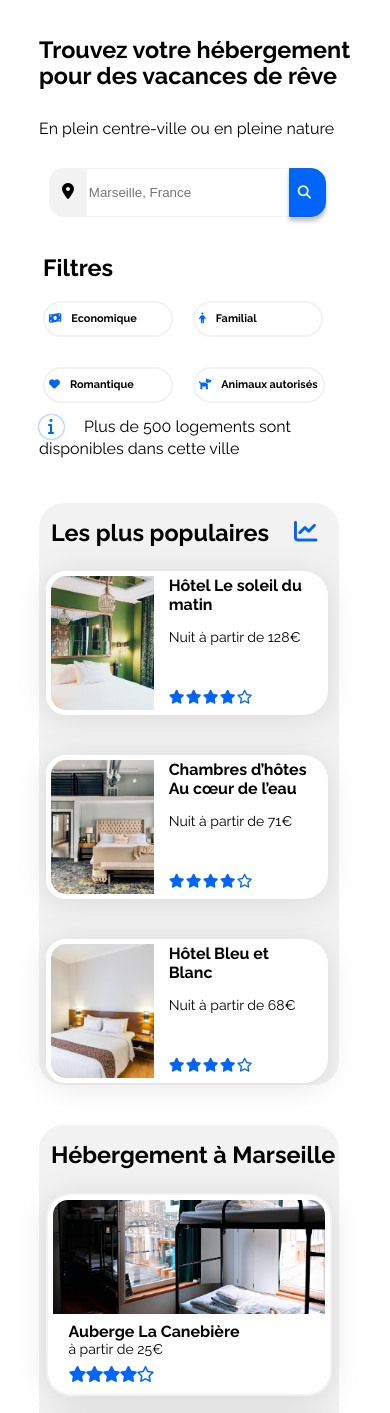
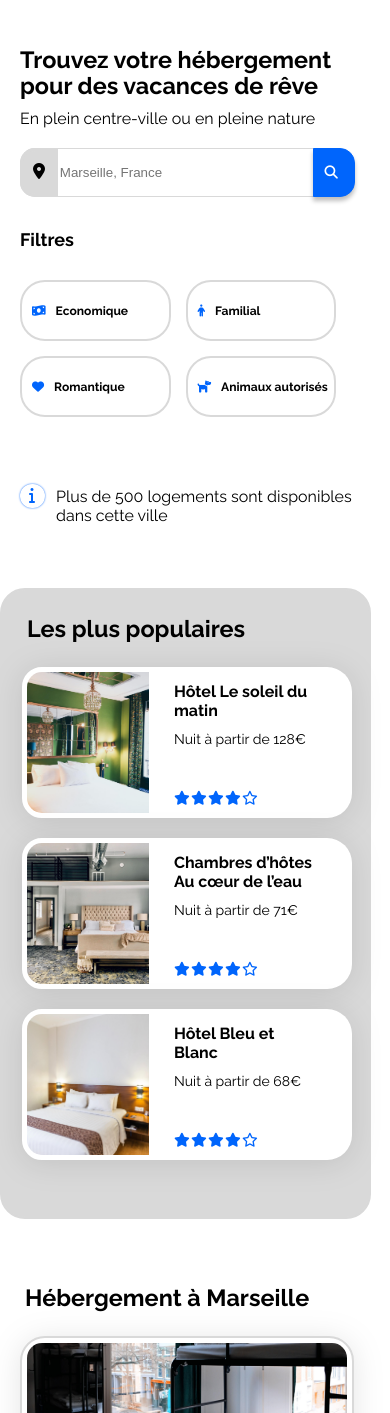
Before and after one commit to Nightishes/Projet-2-Booki, a plain HTML site: page index.html in a window 390 px wide. Shown: the part 123-1536 px from the top of the page. Drawn offline with Linux system fonts and the light colour scheme.

Commit message:
Add files via upload

```diff
--- a/index.html
+++ b/index.html
@@ -20,11 +20,10 @@
         </nav>
     </header>
     <main>
-        <section>
+        <section class="preambule">
             <div class="introduction"> <!--Barre de recherche et texte-->
-                <h2>Trouvez votre hébergement pour des vacances de rêve</h2> <!--Un seul H1-->
-                <p>En plein centre-ville ou en pleine nature</p> <!--restructurer les Hx -->
-                    <!--Form à entourer-->
+                <h2>Trouvez votre hébergement pour des vacances de rêve</h2>
+                <p>En plein centre-ville ou en pleine nature</p>
                     <form>
                         <label for="site-search"><i class="fa-solid fa-location-dot"></i></label>
                         <input type="search" id="site-search" name="q" placeholder="Marseille, France">
@@ -41,7 +40,10 @@
                     </div>
 
             </div>
-            <p><i class="fa-solid fa-info"></i>Plus de 500 logements sont disponibles dans cette ville</p>
+            <div class="logement-annonce">
+                <i class="fa-solid fa-info"></i>
+                <p>Plus de 500 logements sont disponibles dans cette ville</p>
+            </div>
         </section>
         <section id="cadre-hebergement" class="regroupement-offre">
             <div class="carre-offre-marseille"> <!--Carre uniquement Marseille + transformer section/aside?-->
--- a/style.css
+++ b/style.css
@@ -29,18 +29,7 @@ footer, header, hgroup, menu, nav, section {
 ol, ul {
 	list-style: none;
 }
-blockquote, q {
-	quotes: none;
-}
-blockquote:before, blockquote:after,
-q:before, q:after {
-	content: '';
-	content: none;
-}
-table {
-	border-collapse: collapse;
-	border-spacing: 0;
-}
+
 
 /* début CSS :introduction et mise en page générale*/
 body,
@@ -57,9 +46,8 @@ body{
     background-color: white;
     padding: 44px 50px 0px 50px;
     line-height: 1;
-    width:80%;
-        margin-left:auto;
-        margin-right:auto;
+    margin-left:auto;
+    margin-right:auto;
 }
 
 .offre-image-marseille,
@@ -68,10 +56,6 @@ body{
     object-fit: cover;
     max-width: 100%;
     box-sizing: border-box;
-}
-
-figure{
-    display: block;
 }
 
 nav > a{
@@ -100,22 +84,22 @@ h2{
     line-height: 26px;
 }
 
-h2,p{
+h2,
+p{
     padding: 30px 0px 10px 0px;
 }
 
 h3{
     font-size: 16px;
     line-height: 19px;
-    font-weight: 700;
 }
 
 .filtres-recherche p{
     font-size: 17px;
     line-height: 20px;
-    border: 2px solid #F2F2F2;
+    border: 2px solid #D9D9D9;
     border-radius: 25px;
-    padding: 10px;
+    padding: 7px 20px 6px 20px;
     font-weight: 700;
 }
 
@@ -126,27 +110,49 @@ h3{
 }
 
 .offre-marseille figcaption,
+.offre-populaire figcaption,
+p,
+li{
+    font-weight: 400;
+}
+
+.offre-marseille figcaption,
 .offre-populaire figcaption{
     font-size: 14px;
     line-height: 16px;
-    font-weight: 400;
 }
 
 p,
 li{
-    font-weight: 400;
     font-size: 16px;
     line-height: 19px;
 }
 
+p{
+    display: inline;
+}
+
+.regroupement-offre p{
+    display: block;
+}
+
 li{
-    padding-top: 20px;
+    padding-top: 12px;
+    height: 30px;
 }
 
 figcaption{
-    margin-left: 15px;
     margin-bottom: 10px;
+    padding: 5px 0 0 0;
 }
+
+span,
+.filtres-recherche h2,
+footer h2{
+    font-size: 18px;
+    line-height: 21px;
+}
+
 /*fin propriétés générales; début introduction*/
 
 .logo{
@@ -175,8 +181,8 @@ button{
 
 label{
     border-radius: 15px 0px 0px 15px;
-    border: 3px solid #F2F2F2;
-    background-color: #F2F2F2;
+    border: 3px solid #D9D9D9;
+    background-color: #D9D9D9;
     width: 50px;
     padding: 11px 5px 13px 10px;
 }
@@ -187,7 +193,7 @@ label{
 
 input{
     width: 282px;
-    border: 1px solid #F2F2F2;
+    border: 1px solid #D9D9D9;
     margin: -10px;
 }
 
@@ -203,11 +209,11 @@ button{
 }
 
 button > span{
-    font-size: 18px;
     line-height: 21px;
     letter-spacing: 0em;
     text-align: center;
     color: white;
+    margin-left: 10px;
 }
 
 .fa-magnifying-glass{
@@ -222,6 +228,7 @@ button > span{
     justify-content:flex-start;
     margin: auto;
     gap: 30px;
+    padding-bottom: 40px;
 }
 
 .filtres-recherche h2{
@@ -232,7 +239,7 @@ button > span{
 .filtre-recherche-bordure{
     display: flex;
     flex-direction: row;
-    gap: 40px;
+    gap: 36px;
 }
 
 .fa-info{
@@ -252,15 +259,16 @@ button > span{
     justify-content:flex-start;
     gap: 40px;
     padding-bottom: 40px;
+    padding-top: 8px;
 }
 
 .regroupement-offre h2,
 .regroupement-offre span{
-    margin-left: 36px;
+    margin-left: 40px;
 }
 
 .regroupement-offre h2{
-    padding: 42px 0 23px 0;
+    padding: 42px 20px 0px 0;
 }
 
 .regroupement-offre span{
@@ -269,12 +277,8 @@ button > span{
     display: inline-block;
 }
 
-.regroupement-offre figcaption{
-    padding: 10px 0 0 0;
-}
-
 .carre-offre-populaire h2{
-    margin-left: 12px; /* décalé car priorité cascading*/
+    margin-left: 32px; /* décalé car priorité cascading*/
 }
 
 .carre-offre-flex h2,
@@ -298,11 +302,7 @@ button > span{
 }
 
 .fa-chart-line{
-    float: right;
-}
-
-.regroupement-offre i{
-    padding-right: 30px;
+    margin-left: 21%;
 }
 
 .offre-marseille i,
@@ -320,10 +320,10 @@ button > span{
 
 .carre-offre-marseille,
 .carre-offre-populaire{
-    border: 2px solid #F2F2F2;
+    border: 2px solid #D9D9D9;
     border-radius: 25px;
-    background: #F2F2F2;
-    min-height: 701px;
+    background: #D9D9D9;
+    height: 650px;
 }
 
 .carre-offre-flex,
@@ -331,24 +331,27 @@ button > span{
     display: flex;
     flex-direction: row;
     flex-wrap: wrap;
-    justify-content: space-evenly;
+    justify-content: space-around;
+    padding: 0px 20px 0px 20px;
 }
 
 .carre-offre-flex-bis{
     flex-direction: column;
-    gap: 20px;
 }
 
 .fa-star{
     width:12px;
     height:12px;
+}
+
+.offre-populaire .fa-star{
     padding: 20px 0 0 0;
 }
 
 .offre-marseille,
 .offre-populaire{
     filter: drop-shadow(0px 3px 15px rgba(0, 0, 0, 0.1));
-    border: 2px solid #F2F2F2;
+    border: 2px solid #D9D9D9;
     border-radius: 25px;
     background: white;
     margin-top: 20px;
@@ -376,7 +379,7 @@ button > span{
 }
 
 .offre-image-populaire{
-    height: 144px;
+    height: 151px;
     width: 40%;
     align-self: flex-start;
     border: 5px solid #FFFFFF;
@@ -397,7 +400,7 @@ button > span{
     bottom: 0;
     margin: 0;
 }
-/*Fin regroupement offre, début activité Marseilleµ*/
+/*Fin regroupement offre, début activité Marseille (Les plus populaires)*/
 
 .activite-flex{
     display: flex;
@@ -406,6 +409,7 @@ button > span{
     justify-content: flex-start;
     gap: 40px;
     margin-bottom: 40px;
+    padding-top: 18px;
 }
 
 figure.activite-cadre,
@@ -416,8 +420,7 @@ figcaption.activite-cadre{
 .activite-cadre{
     height: 388px;
     width: 302px;
-    background-size: cover;
-    border-radius: 20px;
+    border-radius: 20px 20px 0px 0px;
 }
 
 figure.activite-flex{
@@ -431,17 +434,17 @@ figure.activite-flex{
     border-radius: 0px 0px 20px 20px;
     border: 1px solid white;
     filter: drop-shadow(0px 3px 15px rgba(0, 0, 0, 0.1));
-    padding-top: 10px;
+    padding: 20px 0 0 15px;
 }
 
 /*fin activité Marseille, début Footer*/
 
 footer{
     display: flex;
-    background: #F2F2F2;
-    border: 2px solid #F2F2F2;
+    background: #D9D9D9;
+    border: 2px solid #D9D9D9;
     align-items: flex-start;
-    padding: 30px 0px 30px 0px;
+    padding: 30px 41px 30px 0px;
     justify-content: space-around;
     height: 225px;
 }
@@ -450,7 +453,7 @@ footer div{
     width: 25%;
 }
 
-@media all and (min-width: 992px) and (max-width:1200px){
+@media all and (min-width: 992px) and (max-width:1330px){
 
     .filtre-recherche-bordure {
         display: flex;
@@ -459,16 +462,7 @@ footer div{
     }
 
     .filtres-recherche p {
-        padding: 2px 5px 2px 5px;
-    }
-
-
-    .filtres-recherche h2 {
-        margin-top: 0px;
-    }
-
-    .fa-chart-line {
-         float: none;
+        font-size: 1.7vmin;
     }
 
     .offre-marseille h3{
@@ -480,27 +474,39 @@ footer div{
         padding: 0;
     }
 
-    .carre-offre-populaire{
-        min-height: 727px;
-    }
     .offre-populaire h3 {
         margin-top: 5px;
+    }
+
+    .fa-chart-line{
+        margin-left: 5%;
+    }
+
+    .carre-offre-flex-bis p,
+    .carre-offre-flex-bis h3{
+        margin-left: 0px;
+    }
+
+    .regroupement-offre {
+        gap: 20px;
+    }
+
+    .regroupement-offre span {
+        margin-top: 20px;
     }
 }
 
 
-@media all and (max-width: 991px){
+@media all and (min-width:768px) and (max-width: 991px){
 
     body{
         padding: 48px 72px 0px 72px;
-    }
-    .filtres-recherche p{
-        padding: 4px 5px 4px 5px;
     }
 
     .filtres-recherche{
         gap: 10px;
     }
+
     .filtre-recherche-bordure{
         gap:20px;
     }
@@ -511,49 +517,61 @@ footer div{
     }
 
     .filtres-recherche h2 {
-        margin-top: 4px;
+        margin-top: 7px;
     }
 
     .filtres-recherche p{
-        font-size: 1.7vmin;
-        padding: 7px 5px 6px 5px
+        font-size: max(min(1.3vw, 1.5vmin), 1.3vmin);
+        padding: 7px 20px 6px 18px;
     }
 
     .filtres-recherche{
-        padding: 2px 4px;
+        padding-bottom: 38px;
         min-height: 40px;
     }
+
     .regroupement-offre{
         flex-direction: column;
-    }
-    .regroupement-offre h2,
-    .regroupement-offre span {
-        margin-left: 23px;
+        padding-top: 37px;
     }
 
     .carre-offre-flex-bis{
         flex-wrap: nowrap;
         flex-direction: row;
+        padding: 0 40px 0 40px;
+        gap: 5px;
+        margin: -20px 0px 48px 0px;
     }
 
     .carre-offre-marseille,
     .carre-offre-populaire{
         width: 100%;
-        min-height: 100%;
+        height: 100%;
+    }
+
+    .carre-offre-marseille h2{
+        padding: 42px 0 0px 0;
     }
 
     .offre-marseille{
         width: 30%;
     }
+
     .carre-offre-populaire h2 {
         padding: 34px 0 16px 13px;
     }
+
+    h2 i{
+        padding-right: 30px;
+    }
+
     .carre-offre-populaire{
         flex-direction: row;
         justify-content: center;
         width: 80vw;
-        min-height: 278px;
+        height: 278px;
     }
+
     .offre-populaire{
         width: 23vw;
     }
@@ -567,53 +585,72 @@ footer div{
         line-height: 16px;
         padding: 5px 0 20px 0;
     }
-    .offre-populaire h4{
-        font-weight: 400;
-        font-size: 13px;
-        line-height: 15px;
+
+    figure.activite-cadre,
+    figcaption.activite-cadre{
+     height: 268px;
     }
 
+    .activite-cadre {
+        height: 200px;
+        width: 302px;
+    }
+
+    .activite-flex{
+        padding-top: 34px;
+    }
+
+    .figcaption-activite-cadre {
+        padding: 5px 36px 0 15px;
+    }
     footer{
         height: 191px;
+        padding: 15px 56px 50px 50px;
+        justify-content: space-between;
     }
 
-    footer h2{
-        font-size: 18px;
+    footer div{
+        width: 30%;
     }
-    footer div{
-        width: 27%;
-    }
+
 }
 
 @media all and (max-width: 767px) {
 
-   body{
-    padding: 21px 20px 0 20px;
-   }
+    body{
+        padding: 21px 0 0 0;
+    }
 
-    h2,p{
-        margin-top: 10px;
+    .preambule{
+        padding: 0 20px 0 20px;
     }
+
+    nav > a {
+    display: inline-block;
+    padding: 30px 30px 0px;
+    }
+
     header{
         flex-direction: column;
     }
+
     nav{
         padding-top: 38px;
     }
-
 
     nav >a:hover{
         color:  #0065FC;
         border-bottom: 3px solid #0065FC;
         border-top: 0px solid white;
     }
+
     label{
         width: 20%;
-        margin-left: 10px;
     }
     input{
-        width: 67%;
+        width: 75%;
     }
+
     button{
         width: 12%;
         padding: 2px 0px 0px 4px;
@@ -633,12 +670,18 @@ footer div{
         color: white;
     }
 
-    .filtres-recherche p{
+    .fa-info {
+        margin-right: 11px;
+    }
+
+    .filtres-recherche h2 {
+        margin-top: 0px;
+    }
+
+    .filtres-recherche p {
         max-height: 50px;
-        min-width: 30vw;
-        max-width: 160px;
-        font-size: 11px;
-        padding: 6px 5px 6px 4px;
+        min-width: 29vw;
+        padding: 19px 54px 18px 10px;
         font-weight: 700;
         font-size: 2.8vmin;
     }
@@ -648,8 +691,8 @@ footer div{
         flex-wrap: wrap;
     }
 
-    h2, p{
-        padding: 0;
+    .filtre-recherche-bordure{
+        gap: 15px;
     }
 
     .regroupement-offre{
@@ -657,10 +700,27 @@ footer div{
         margin-top: 45px;
     }
 
+    .regroupement-offre p{
+        font-size: 14px;
+    }
+
+
+    h2 i{
+        visibility: hidden;
+    }
+
+
+    h2,
     .regroupement-offre h2{
-         margin-left: 10px;
-         padding: 5px 0 5px 0;
+        margin-left: 25px;
+    }
+    .regroupement-offre h2{
+        padding: 26px 0 5px 0;
 
+    }
+
+    .preambule h2 {
+        margin-left: 0;
     }
 
     .offre-populaire h3{
@@ -671,31 +731,39 @@ footer div{
         margin-top: 0;
         padding: 0;
     }
+
     .regroupement-offre span{
         display: none;
     }
 
-    .carre-offre-marseille,
-    .offre-marseille,
-    .carre-offre-populaire,
-    .offre-populaire{
-        width: 95%;
-        height: 100%;
-        max-width: 90vw;
+    .carre-offre-flex-bis,
+    .carre-offre-flex{
+        flex-direction: column;
+        padding: 0px 0 57px 0;
     }
 
-    .offre-marseille{
-        margin-right: 0;
-        margin-left: 0;
+    .carre-offre-marseille,
+    .carre-offre-populaire,
+    .activite-cadre{
+        width: 94vw;
+        height: 100%;
+    }
+
+
+    .offre-populaire,
+    .offre-marseille {
+        width: 90%;
+        height: 100%;
+        margin: 20px 20px 0 20px;
+    }
+
+    .carre-offre-marseille{
+        background-color: white;
+        border: none;
     }
 
     .offre-populaire{
-        border: 0;
-        margin-left: 5px;
-    }
-
-    .carre-offre-flex-bis{
-        flex-direction: column;
+        border: none;
     }
 
     .offre-image-marseille{
@@ -713,37 +781,65 @@ footer div{
         height: auto;
     }
 
+    .figcaption-activite-cadre{
+        height: 40px;
+    }
+
+    .offre-image-marseille,
+    .offre-image-populaire,
+    .activite-cadre {
+        max-width: none;
+    }
+
     .activite-cadre{
-        width: 100vw;
         height: 190px;
     }
+
     footer{
         flex-direction: column;
-        width: 100%;
+        padding: 0px 29px 61px 29px;
         height: 100%;
-        padding: 0px 0px 40px 0px;
+        width: 90vw;
     }
 
     footer div{
         width: 100%;
-        text-align: center;
     }
     li{
         padding-top: 10px;
     }
 
+    footer h2{
+        padding: 35px 0 10px 0px;
+        margin-left: 0;
+    }
+
 }
 
-@media all and (max-width: 400px){
+@media all and (max-width: 500px){
+
     h2{
         font-size: 6vmin;
+    }
+
+    .filtres-recherche p{
+        padding: 19px 0px 18px 10px;
+        font-size: max(min(1.6vw, 1.6vmin), 3.1vmin);
+        min-width: 35vw;
+    }
+
+    .logement-annonce{
+        display: flex;
+        flex-direction: row;
+        justify-content: space-evenly;
+        align-items: center;
     }
 
     nav > a {
         padding: 0.6em;
     }
 
-    .regroupement-offre i {
-        padding-right: 20px;
+    footer{
+        width: 83vw;
     }
 }
```
